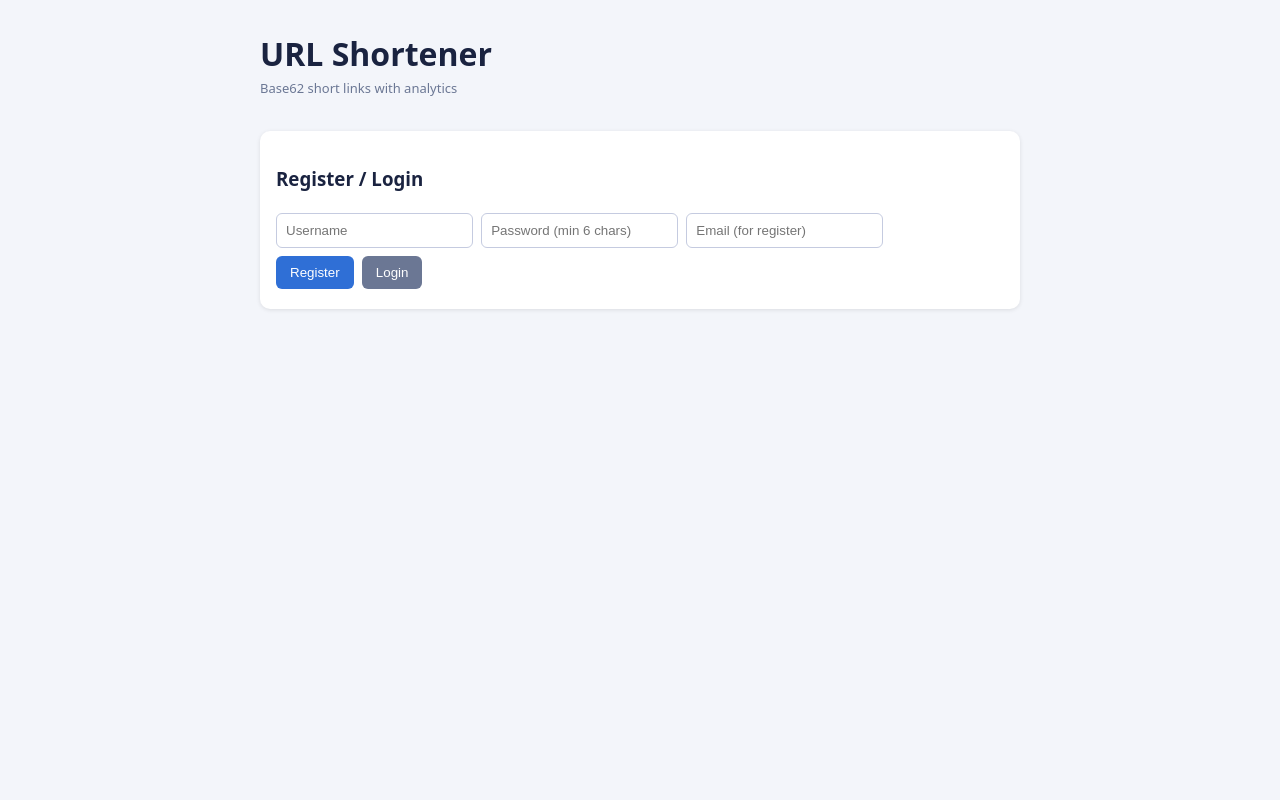
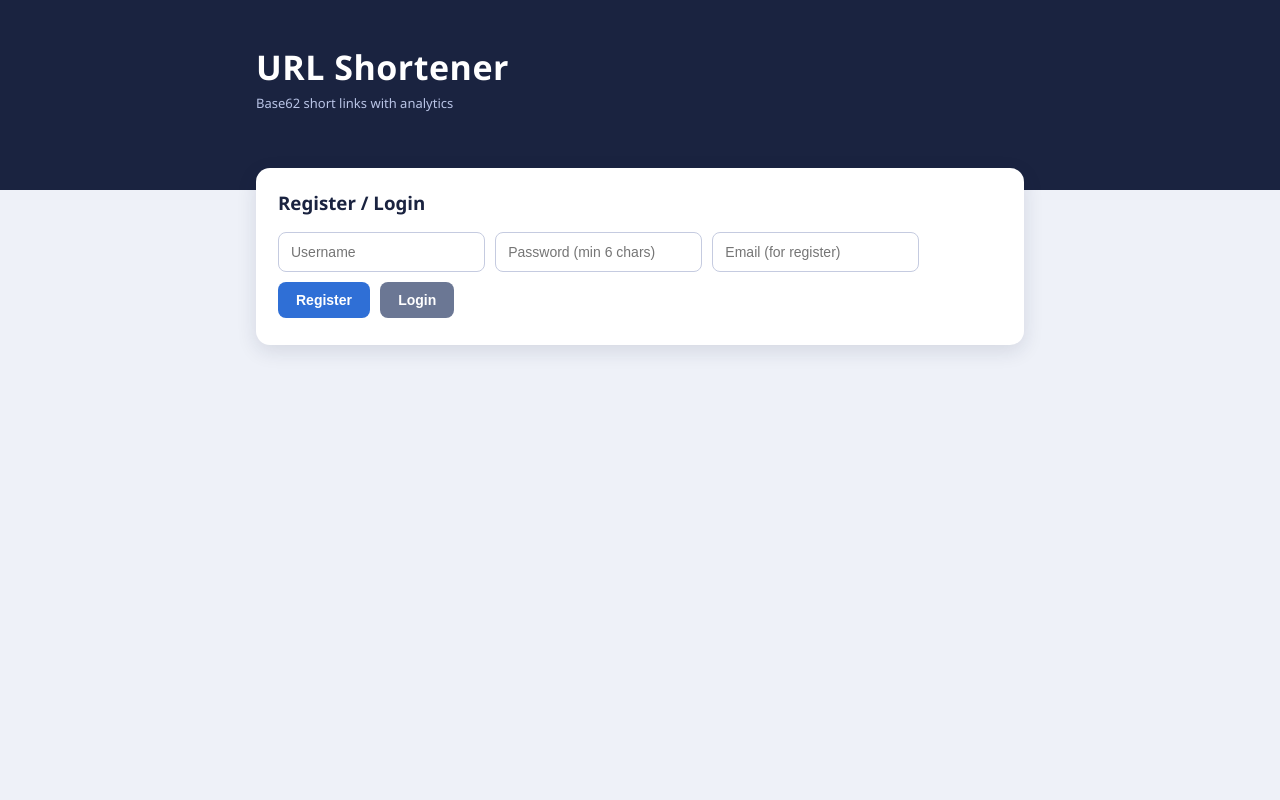
Before and after one commit to SuhaniSorate/url-shortener, a Django app: page / in a window 1280 px wide. Run offline with Django 5.2, Linux system fonts and the light colour scheme.

Commit message:
Stage 5: simple web frontend

```diff
--- a/urls/templates/index.html
+++ b/urls/templates/index.html
@@ -5,19 +5,31 @@
 <meta name="viewport" content="width=device-width, initial-scale=1">
 <title>URL Shortener</title>
 <style>
-  body { font-family: system-ui, sans-serif; background: #f3f5fa; margin: 0; color: #1a2340; }
-  .wrap { max-width: 760px; margin: 0 auto; padding: 16px; }
-  h1 { margin: 16px 0 4px; }
-  .card { background: #fff; border-radius: 10px; padding: 16px; margin: 14px 0; box-shadow: 0 1px 4px rgba(0,0,0,.1); }
-  input { padding: 9px; margin: 4px 4px 4px 0; border: 1px solid #c5cbe0; border-radius: 6px; max-width: 100%; }
-  button { padding: 9px 14px; border: 0; border-radius: 6px; background: #2f6fd6; color: #fff; cursor: pointer; margin: 4px 4px 4px 0; }
+    * { box-sizing: border-box; }
+  body { font-family: "Segoe UI", system-ui, sans-serif; margin: 0; color: #1a2340;
+         background: linear-gradient(180deg, #1a2340 0, #1a2340 190px, #eef1f8 190px); min-height: 100vh; }
+  .wrap { max-width: 800px; margin: 0 auto; padding: 24px 16px 48px; }
+  h1 { margin: 20px 0 4px; color: #fff; font-size: 34px; letter-spacing: .5px; }
+  h3 { margin: 0 0 12px; }
+  .wrap > .muted { color: #b9c4e6; margin-bottom: 18px; }
+  .card { background: #fff; border-radius: 14px; padding: 22px; margin: 16px 0;
+          box-shadow: 0 6px 20px rgba(26, 35, 64, .12); }
+  input { padding: 11px 12px; margin: 5px 6px 5px 0; border: 1px solid #c5cbe0; border-radius: 8px;
+          font-size: 14px; max-width: 100%; transition: border .15s, box-shadow .15s; }
+  input:focus { outline: none; border-color: #2f6fd6; box-shadow: 0 0 0 3px rgba(47, 111, 214, .18); }
+  button { padding: 10px 18px; border: 0; border-radius: 8px; background: #2f6fd6; color: #fff;
+           cursor: pointer; margin: 5px 6px 5px 0; font-size: 14px; font-weight: 600; transition: transform .1s, opacity .15s; }
+  button:hover { opacity: .9; transform: translateY(-1px); }
   button.gray { background: #6b7794; }
   button.red { background: #d64545; }
-  .row { border-top: 1px solid #e3e7f2; padding: 10px 0; word-break: break-all; }
+  .row { border-top: 1px solid #e3e7f2; padding: 14px 0; word-break: break-all; }
+  .row b { color: #2f6fd6; font-size: 16px; }
   .muted { color: #6b7794; font-size: 13px; }
-  #msg { color: #b3261e; min-height: 20px; }
-  pre { background: #f3f5fa; padding: 8px; border-radius: 6px; overflow-x: auto; font-size: 13px; }
+  #msg { color: #ffd0cc; min-height: 22px; font-weight: 600; }
+  pre { background: #f3f5fa; padding: 12px; border-radius: 8px; overflow-x: auto; font-size: 13px; margin-top: 8px; }
   .hidden { display: none; }
+    .row a { color: #2f6fd6; text-decoration: none; }
+  .row a:hover { text-decoration: underline; }
 </style>
 </head>
 <body>
@@ -129,7 +141,13 @@ async function loadLinks() {
       "<div><button class='gray'>Analytics</button><button class='gray'>Copy</button>" +
       "<button class='gray'>Enable/Disable</button><button class='red'>Delete</button></div>" +
       "<pre class='hidden'></pre>";
-    div.querySelector("b").textContent = link.short_url + " (" + status + ")";
+    const b = div.querySelector("b");
+    const a = document.createElement("a");
+    a.href = link.short_url;
+    a.target = "_blank";
+    a.textContent = link.short_url;
+    b.appendChild(a);
+    b.appendChild(document.createTextNode(" (" + status + ")"));
     div.querySelector(".muted").textContent = link.original_url;
     const btns = div.querySelectorAll("button");
     btns[0].onclick = function () { showAnalytics(link.id, div.querySelector("pre")); };
```
